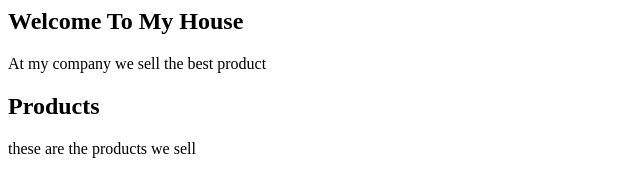
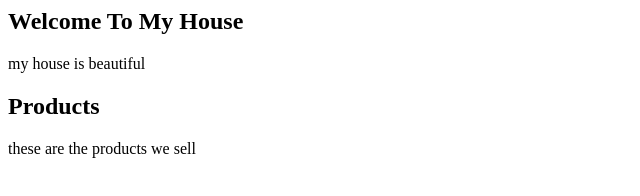
Before and after one commit to Hemiz01/octopus, a plain HTML site: page index.html in a window 1280 px wide. Shown: the whole page, without its empty margins (0-640 px from the left). Drawn offline with Linux system fonts and the light colour scheme.

Commit message:
changed the paragraph section

```diff
--- a/index.html
+++ b/index.html
@@ -9,7 +9,7 @@
                 <h1>Welcome To My House</h1>
             </div>
             <div>
-                <p>At my company we sell the best product</p>
+                <p>my house is beautiful</p>
             </div>
         </section>
             <h2>Products</h2>
```
